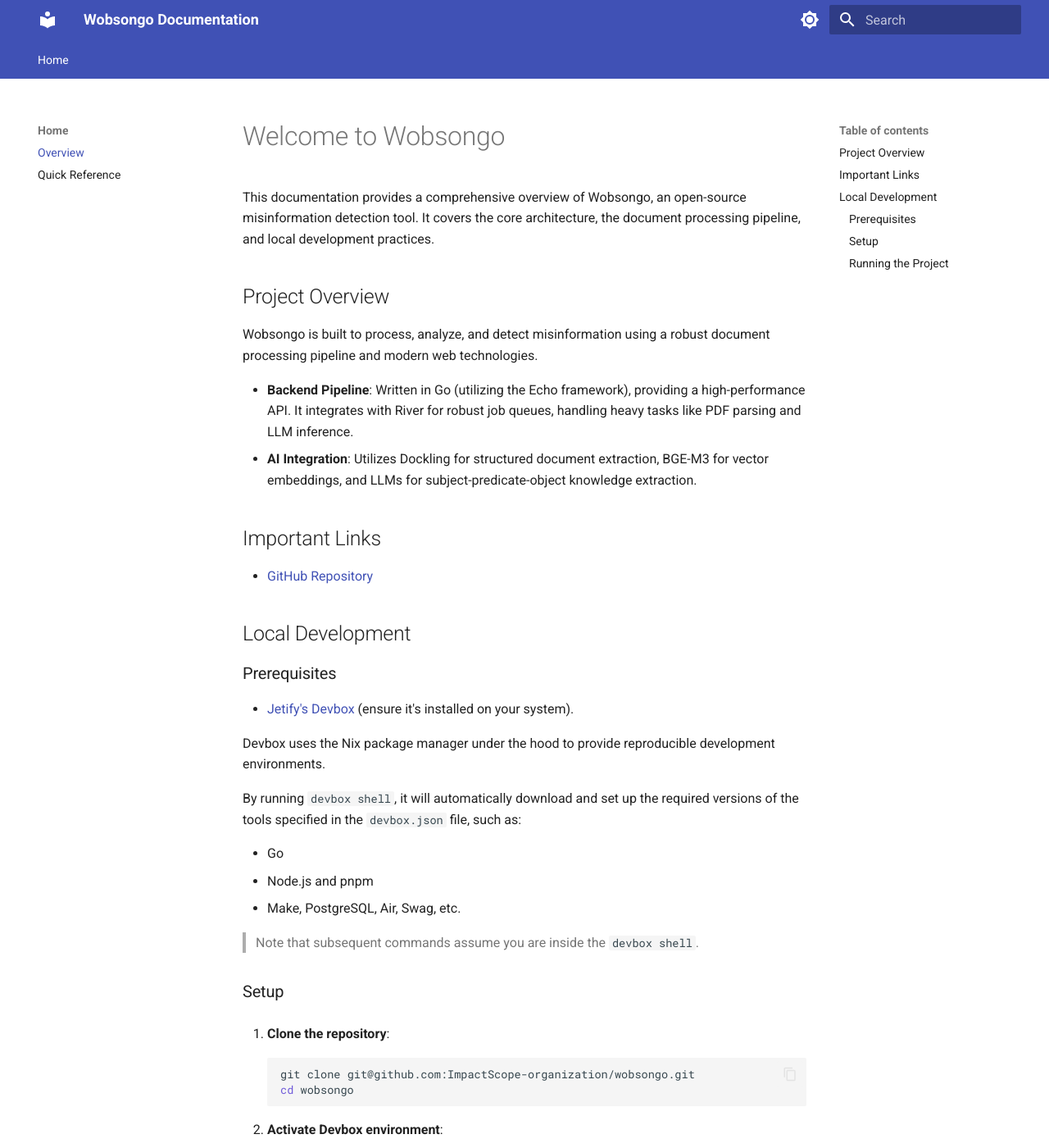
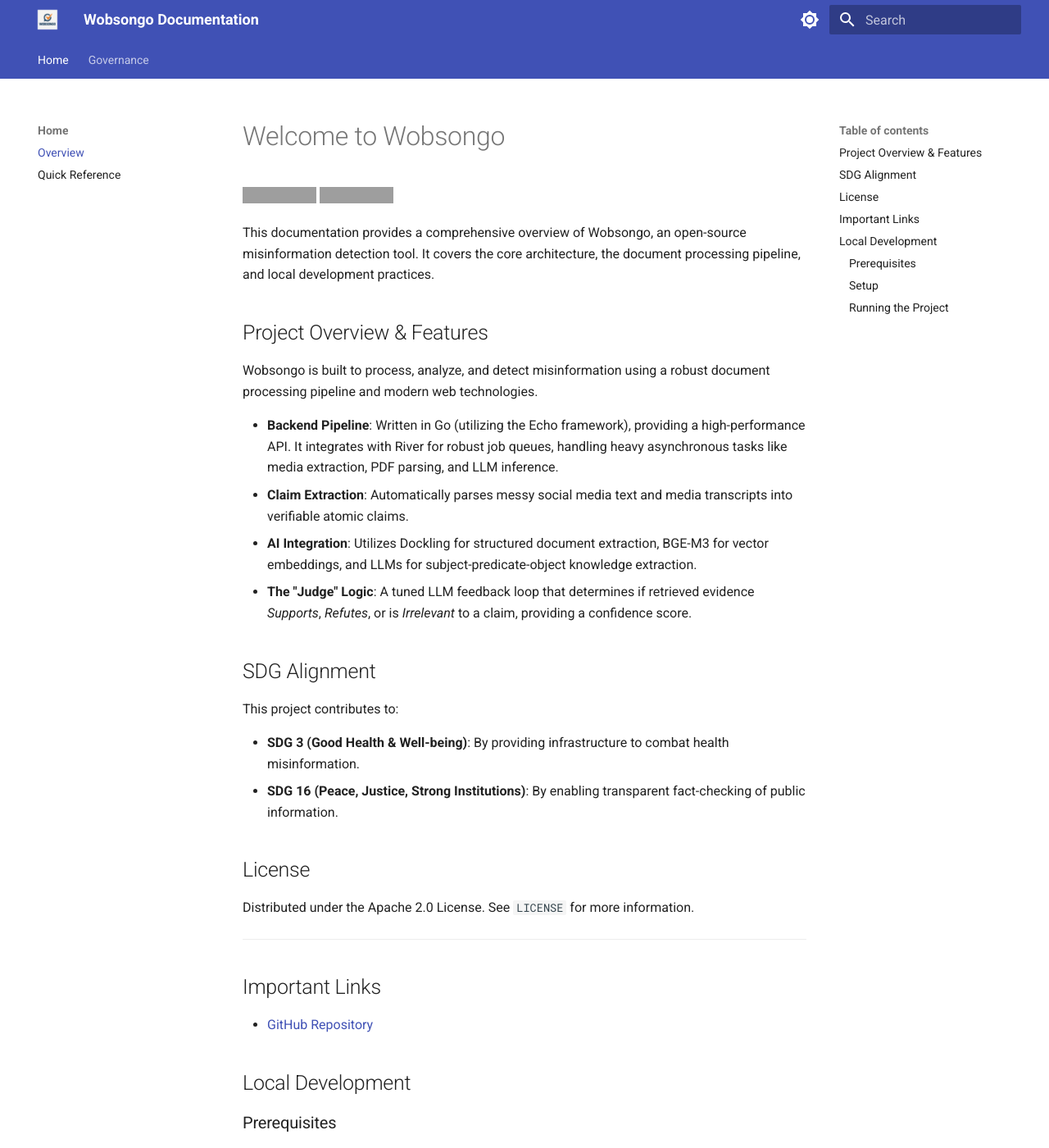
Before and after one commit to ImpactScope-organization/wobsongo, an MkDocs documentation site: the page built from docs/mkdocs/index.md, in a window 1280 px wide and 1400 px high. Shown: the whole window at 82% size. Built offline with MkDocs 1.6.1 and Material for MkDocs 9.7.7, drawn with Linux system fonts in a browser that asks for light colours; grey boxes are pictures that could not be loaded.

Commit message:
feat(docs): add governance documents, project charter, and update site configuration (#2)

```diff
--- a/docs/mkdocs/index.md
+++ b/docs/mkdocs/index.md
@@ -1,13 +1,31 @@
 # Welcome to Wobsongo
+
+[![License](https://img.shields.io/badge/License-Apache_2.0-blue.svg)](https://opensource.org/licenses/Apache-2.0)
+[![DPG Candidate](https://img.shields.io/badge/DPG-Candidate-green)](https://digitalpublicgoods.net/)
 
 This documentation provides a comprehensive overview of Wobsongo, an open-source misinformation detection tool. It covers the core architecture, the document processing pipeline, and local development practices.
 
-## Project Overview
+## Project Overview & Features
 
 Wobsongo is built to process, analyze, and detect misinformation using a robust document processing pipeline and modern web technologies.
 
-- **Backend Pipeline**: Written in Go (utilizing the Echo framework), providing a high-performance API. It integrates with River for robust job queues, handling heavy tasks like PDF parsing and LLM inference.
+- **Backend Pipeline**: Written in Go (utilizing the Echo framework), providing a high-performance API. It integrates with River for robust job queues, handling heavy asynchronous tasks like media extraction, PDF parsing, and LLM inference.
+- **Claim Extraction**: Automatically parses messy social media text and media transcripts into verifiable atomic claims.
 - **AI Integration**: Utilizes Dockling for structured document extraction, BGE-M3 for vector embeddings, and LLMs for subject-predicate-object knowledge extraction.
+- **The "Judge" Logic**: A tuned LLM feedback loop that determines if retrieved evidence *Supports*, *Refutes*, or is *Irrelevant* to a claim, providing a confidence score.
+
+## SDG Alignment
+
+This project contributes to:
+
+- **SDG 3 (Good Health & Well-being)**: By providing infrastructure to combat health misinformation.
+- **SDG 16 (Peace, Justice, Strong Institutions)**: By enabling transparent fact-checking of public information.
+
+## License
+
+Distributed under the Apache 2.0 License. See `LICENSE` for more information.
+
+---
 
 ## Important Links
 
--- a/mkdocs.yml
+++ b/mkdocs.yml
@@ -1,5 +1,6 @@
 site_name: Wobsongo Documentation
-# site_url: https://docs.planetleague.co.uk
+site_description: Automated Claim Verification Framework for DPGs
+site_url: https://github.com/ImpactScope-organization/wobsongo
 docs_dir: docs/mkdocs
 watch:
   - docs/mkdocs
@@ -7,6 +8,8 @@
 # Enable the Material theme
 theme:
   name: material
+  logo: assets/logo.png
+  favicon: assets/favicon.png
   palette:
     # Light mode
     - scheme: default
@@ -42,3 +45,8 @@
   - Home:
       - Overview: index.md
       - Quick Reference: quick-reference.md
+
+  - Governance:
+      - Project Charter: governance/PROJECT_CHARTER.md
+      - Contributing: governance/CONTRIBUTING.md
+      - Code of Conduct: governance/CODE_OF_CONDUCT.md
```
Also changed, not shown: docs/mkdocs/governance/CODE_OF_CONDUCT.md (added, +41 -0 lines), docs/mkdocs/governance/CONTRIBUTING.md (added, +92 -0 lines), docs/mkdocs/governance/PROJECT_CHARTER.md (added, +30 -0 lines), docs/mkdocs/assets/favicon.png (added), docs/mkdocs/assets/logo.png (added), docs/mkdocs/assets/logo.webp (added).
